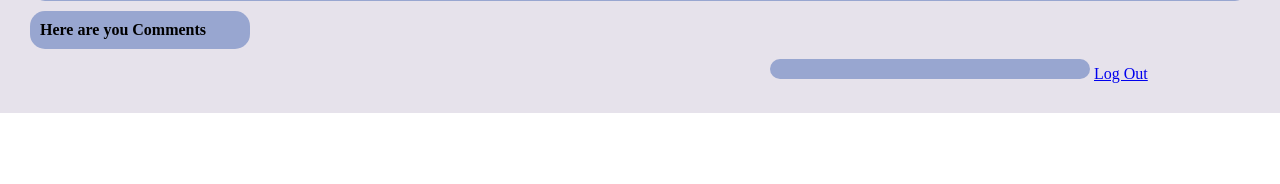
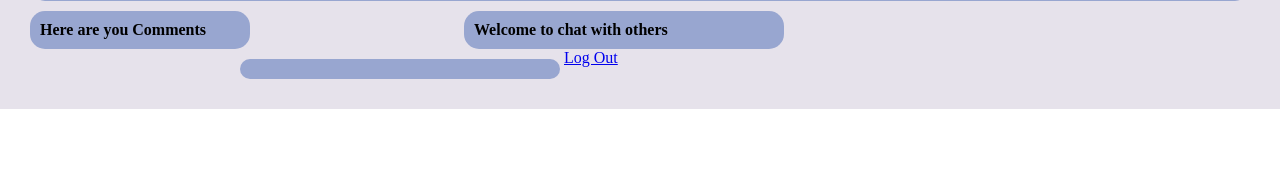
Before and after one commit to proj-algos-july2020/solo_project_jeffJ, a Django app: template petesapp/templates/user.html in a window 1280 px wide. Shown: the part 159-343 px from the top of the page. Run offline with Django 3.2, Linux system fonts and the light colour scheme; the template is opened without the code that fills it, so the values that code supplies are empty.

Commit message:
added css to new chat feature

```diff
--- a/petesapp/static/css/social.css
+++ b/petesapp/static/css/social.css
@@ -27,18 +27,28 @@
     background-color: rgb(152, 166, 208);
     display: inline-block;
     vertical-align: top;
-
 }
 .users{
 
         height: 0px auto;
         width: 300px;
         border-radius: 15px;
-        margin-left: 740px;
+        margin-left: 210px;
         padding: 10px;
         margin-top: 10px;
         background-color: rgb(152, 166, 208);
         display: inline-block;
+        vertical-align: top;
+}
 
-
+.chat{
+    height: 0px auto;
+    width: 300px;
+    border-radius: 15px;
+    margin-left: 210px;
+    padding: 10px;
+    margin-top: 10px;
+    background-color: rgb(152, 166, 208);
+    display: inline-block;
+    vertical-align: top;
 }
--- a/petesapp/templates/user.html
+++ b/petesapp/templates/user.html
@@ -25,6 +25,11 @@
                 {% endfor %}
             </div>
         </div>
+
+        <div class="chat">
+            <h4>Welcome to chat with others</h4>
+        </div>
+
 
 
 
```
Also changed, not shown: README.md.
